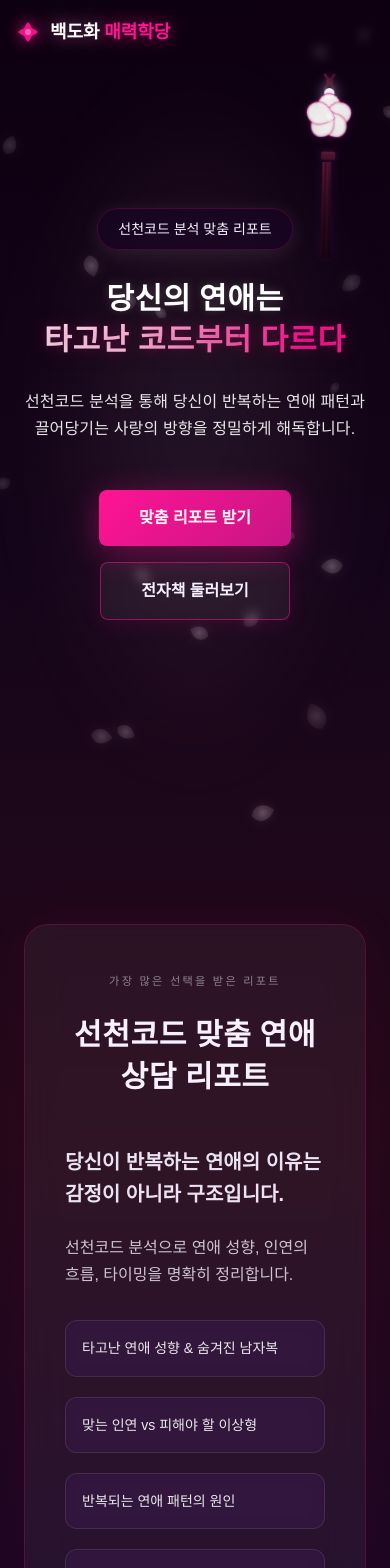
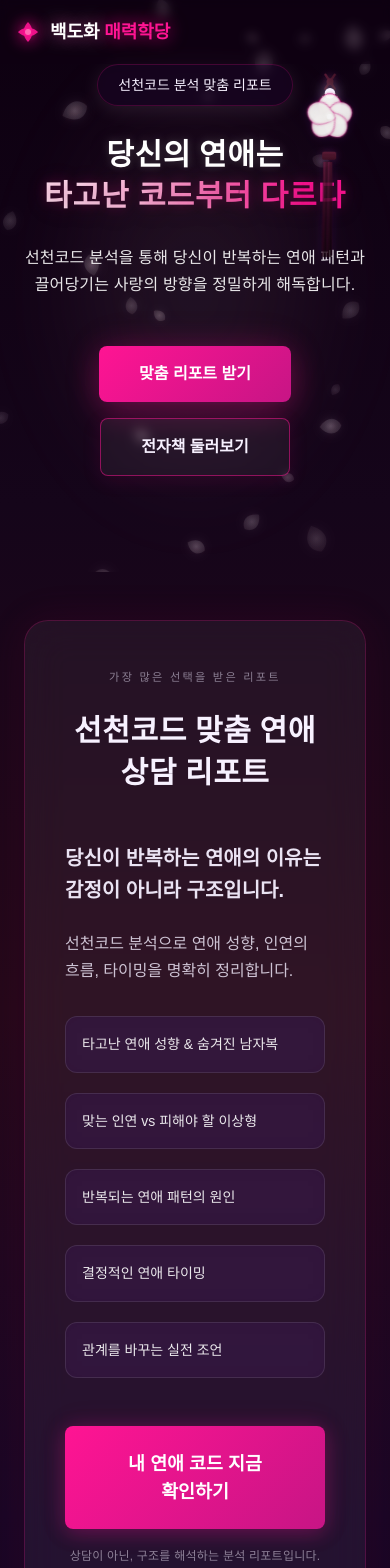
Before and after one commit to woolbo100/buzasun, a Next.js app: page / in a window 390 px wide. Shown: the top 1568 px of the page. Built offline with nearby package versions, Linux system fonts and the light colour scheme.

Commit message:
update design

```diff
--- /dev/null
+++ b/app/shop/layout.tsx
@@ -0,0 +1,12 @@
+export const metadata = {
+  title: '비밀상점 | 백도화 매력학당',
+  description: '선택받은 사람만 들어가는 비밀 공간',
+}
+
+export default function ShopLayout({
+  children,
+}: {
+  children: React.ReactNode
+}) {
+  return <>{children}</>
+}
--- a/components/Hero.tsx
+++ b/components/Hero.tsx
@@ -13,7 +13,7 @@ export default function Hero() {
   }
 
   return (
-    <section className="relative min-h-screen flex items-center justify-center pt-16 px-4 md:px-6 overflow-hidden" style={{ background: 'transparent' }}>
+    <section className="relative min-h-fit flex items-center justify-center pt-16 pb-12 px-4 md:px-6 overflow-hidden" style={{ background: 'transparent' }}>
       <PetalsCanvas color="#fce7f3" density={28} />
 
       {/* 중앙 글로우 오라 레이어 */}
@@ -101,7 +101,7 @@ export default function Hero() {
 
         {/* CTA 버튼 */}
         <Reveal delayMs={300}>
-          <div className="flex flex-col sm:flex-row gap-4 justify-center items-center mb-20 sm:mb-24">
+          <div className="flex flex-col sm:flex-row gap-4 justify-center items-center mb-12">
             <div className="flex flex-col items-center">
               <Link
                 href="/report"
--- a/components/ProductCards.tsx
+++ b/components/ProductCards.tsx
@@ -27,7 +27,7 @@ export default function ProductCards() {
       <div className="relative z-10">
         {/* 리포트 섹션 - 카드형 구조 */}
         <Reveal delayMs={0}>
-          <div className="w-full py-20 md:py-28 px-6 md:px-8">
+          <div className="w-full pt-12 pb-20 md:pt-16 md:py-28 px-6 md:px-8">
             <div className="max-w-6xl mx-auto">
               <div className="w-full rounded-3xl"
                 style={{
```
